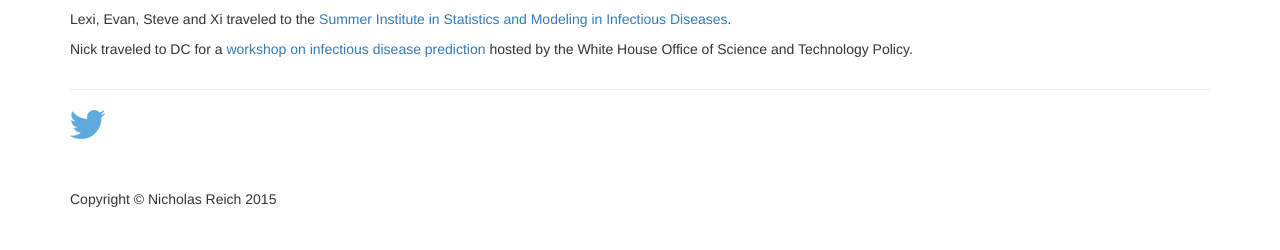
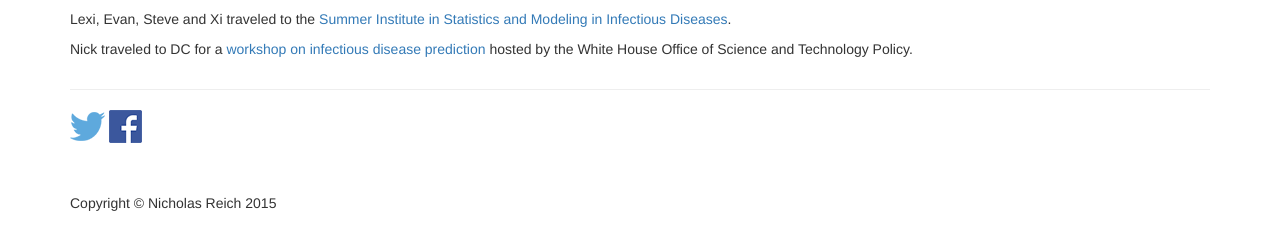
Before and after one commit to reichlab/reichlab.github.io, a Jekyll site: the page built from _posts/2015-08-16-first-post.md, in a window 1280 px wide. Shown: the part 351-601 px from the top of the page. Built offline with Jekyll 4.4.1, drawn with Linux system fonts in a browser that asks for light colours; comment, search, counter and statistics services are not loaded.

Commit message:
add FB pop up share link

```diff
--- a/_layouts/post.html
+++ b/_layouts/post.html
@@ -25,14 +25,27 @@ layout: default
   <!--the Twitter base
     https://twitter.com/share -->
 
+<script>
+    function fbShare(url, title, descr, image, winWidth, winHeight) {
+        var winTop = (screen.height / 2) - (winHeight / 2);
+        var winLeft = (screen.width / 2) - (winWidth / 2);
+        window.open('http://www.facebook.com/sharer.php?s=100&p[title]=' + title + '&p[summary]=' + descr + '&p[url]=' + url + '&p[images][0]=' + image, 'sharer', 'top=' + winTop + ',left=' + winLeft + ',toolbar=0,status=0,width=' + winWidth + ',height=' + winHeight);
+    }
+</script>
+
 <a href="https://twitter.com/share?
     text={{ page.title }}
     &url={{ page.shorturl }}
     &via=reichlab">
 
-    <!-- use the twitter logo for the link -->
     <img alt="..."
         class="footer-icon"
         src="{{ site.baseurl }}/images/twitter.png">
+</a>
 
+<a href="javascript:fbShare('http://{{ site.url }}{{ page.url }}', 'Fb Share', 'Facebook share popup', 'http://goo.gl/dS52U', 520, 350)">
+
+  <img alt "..."
+  class= "footer-icon"
+  src="{{ site.baseurl }}/images/facebook.png">
 </a>
```
